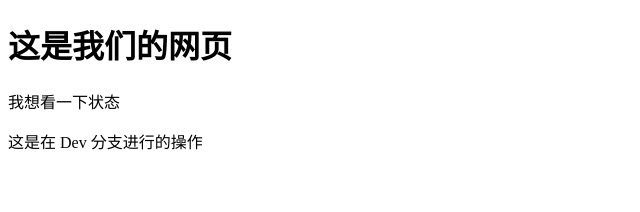
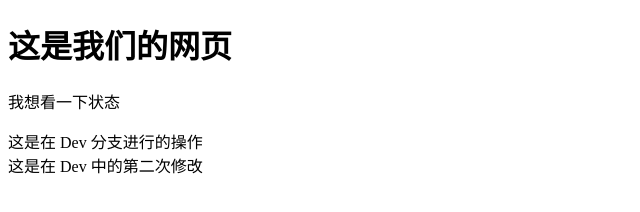
Before and after one commit to snw6713/test06, a plain HTML site: page index.html in a window 1280 px wide. Shown: the whole page, without its empty margins (0-640 px from the left). Drawn offline with Linux system fonts and the light colour scheme.

Commit message:
这是在 Dev 中的第五个版本

```diff
--- a/index.html
+++ b/index.html
@@ -10,5 +10,6 @@
     <h1>这是我们的网页</h1>
     <p>我想看一下状态</p>
     <div>这是在 Dev 分支进行的操作</div>
+    <div>这是在 Dev 中的第二次修改</div>
 </body>
 </html>
```
